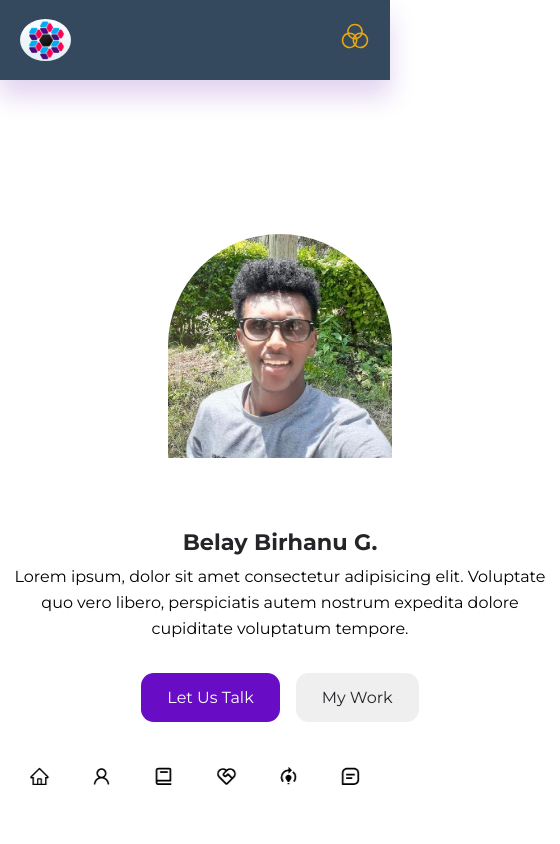
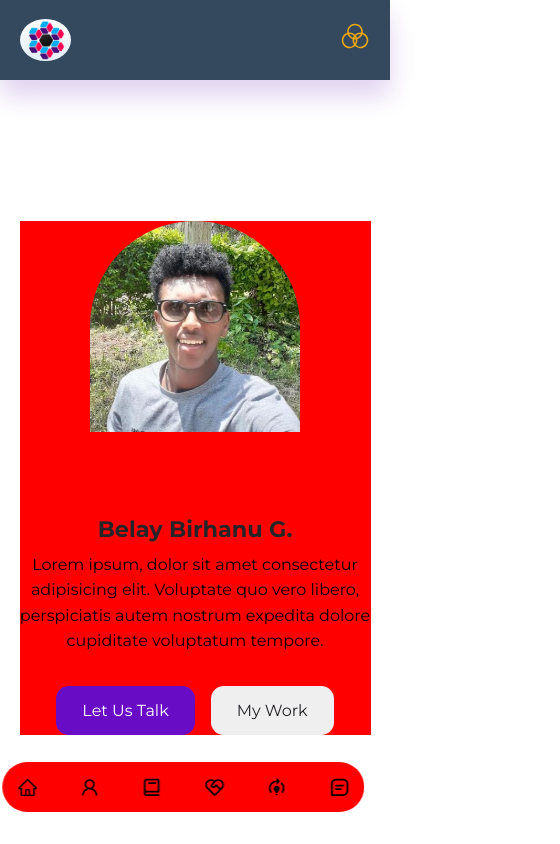
Before and after one commit to belaymit/react-portfolio, a React (Create React App) app: page / in a window 390 px wide. Shown: the top 844 px of the page, 560 px wide, since content can reach past the window. Built offline with nearby package versions, Linux system fonts and the light colour scheme.

Commit message:
removed dulicates, re-aranged rules and fixed linter errors

```diff
--- a/src/index.css
+++ b/src/index.css
@@ -154,6 +154,10 @@ img {
 }
 
 @media screen and (max-width: 600px) {
+  section {
+    width: 100%;
+  }
+
   h1 {
     font-size: 2.4rem;
   }
--- a/src/sections/contacts/contacts.css
+++ b/src/sections/contacts/contacts.css
@@ -78,7 +78,13 @@ textarea {
 }
 
 @media screen and (max-width: 600px) {
+  .contact-option,
+  form {
+    margin: 0 2rem;
+  }
+
   .container.contact-container {
     width: 100%;
+    margin: 0 2rem;
   }
 }
--- a/src/sections/experience/experience.css
+++ b/src/sections/experience/experience.css
@@ -48,8 +48,13 @@
 }
 
 @media screen and (max-width: 600px) {
-  .portfolio-container {
+  .portfolio {
+    width: 100%;
+  }
+
+  .container.portfolio-container {
     gap: 1rem;
+    width: 100%;
   }
 
   .portfolio-container > div {
--- a/src/sections/floating-nav/nav.css
+++ b/src/sections/floating-nav/nav.css
@@ -26,3 +26,11 @@
   background: rgba(26, 27, 27, 0.3);
   color: aquamarine;
 }
+
+@media screen and (max-width: 600px) {
+  .floating-nav {
+    background: red;
+    padding: 0;
+    left: 47%;
+  }
+}
--- a/src/sections/header/header.css
+++ b/src/sections/header/header.css
@@ -67,6 +67,10 @@
 }
 
 @media screen and (max-width: 600px) {
+  .header-container {
+    background: red;
+  }
+
   .header-profile {
     width: 14rem;
     height: 17rem;
@@ -81,4 +85,8 @@
   .header-socials {
     display: none;
   }
+
+  .header-container p {
+    width: 100%;
+  }
 }
--- a/src/sections/portfolio/portfolio.css
+++ b/src/sections/portfolio/portfolio.css
@@ -57,6 +57,11 @@
 }
 
 @media screen and (max-width: 600px) {
+  .portfolio-section {
+    background: red;
+    margin: 02rem;
+  }
+
   .portfolio-section-container {
     grid-template-columns: 1fr;
     gap: 1rem;
--- a/src/sections/testimonials/testimonials.css
+++ b/src/sections/testimonials/testimonials.css
@@ -69,8 +69,12 @@
 }
 
 @media screen and (max-width: 600px) {
+  .testimonials {
+    background: red;
+  }
+
   .container.testimonial-container {
-    width: var(--container-width-md);
+    width: 90%;
   }
 
   .reviewer-review {
```
